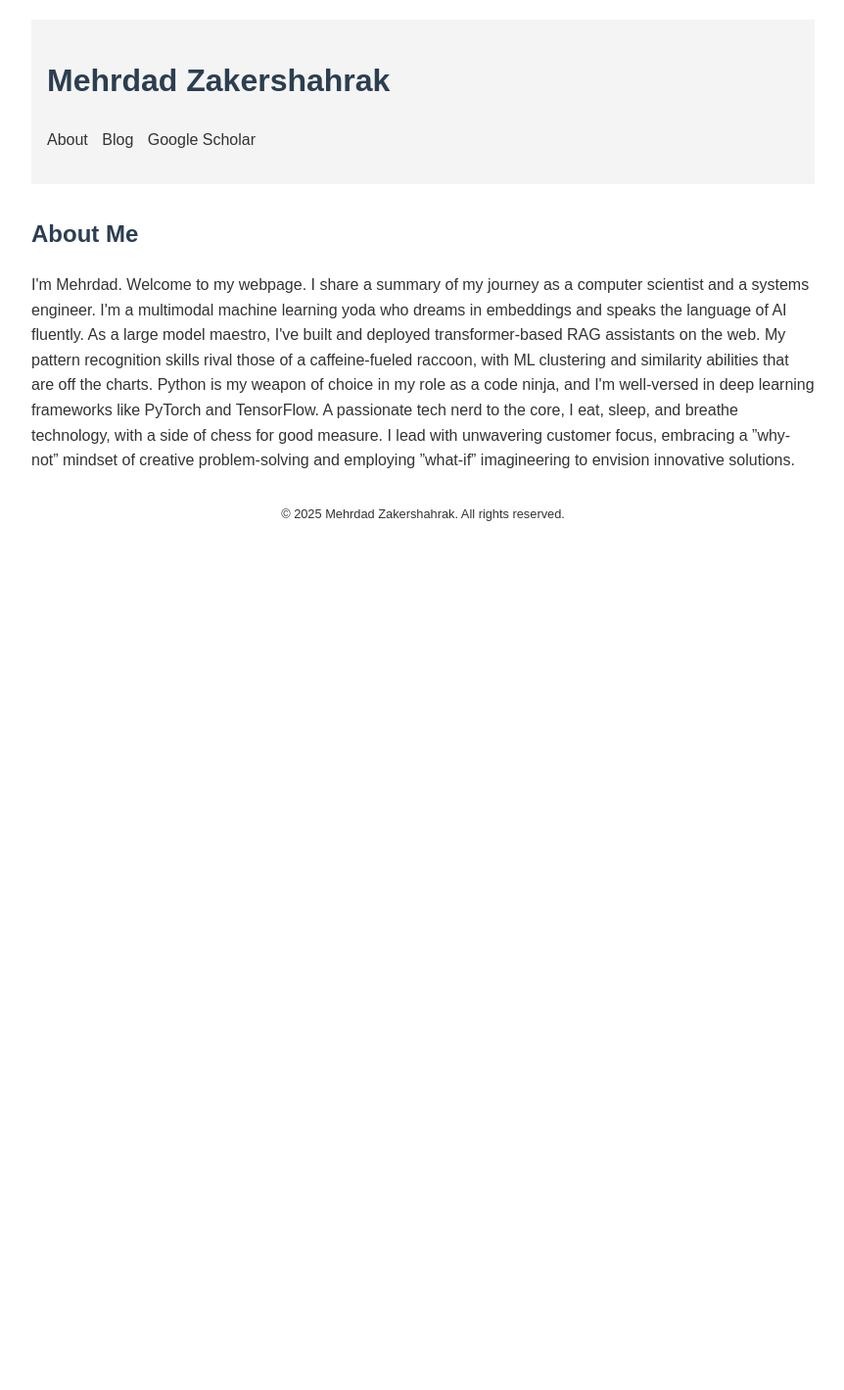
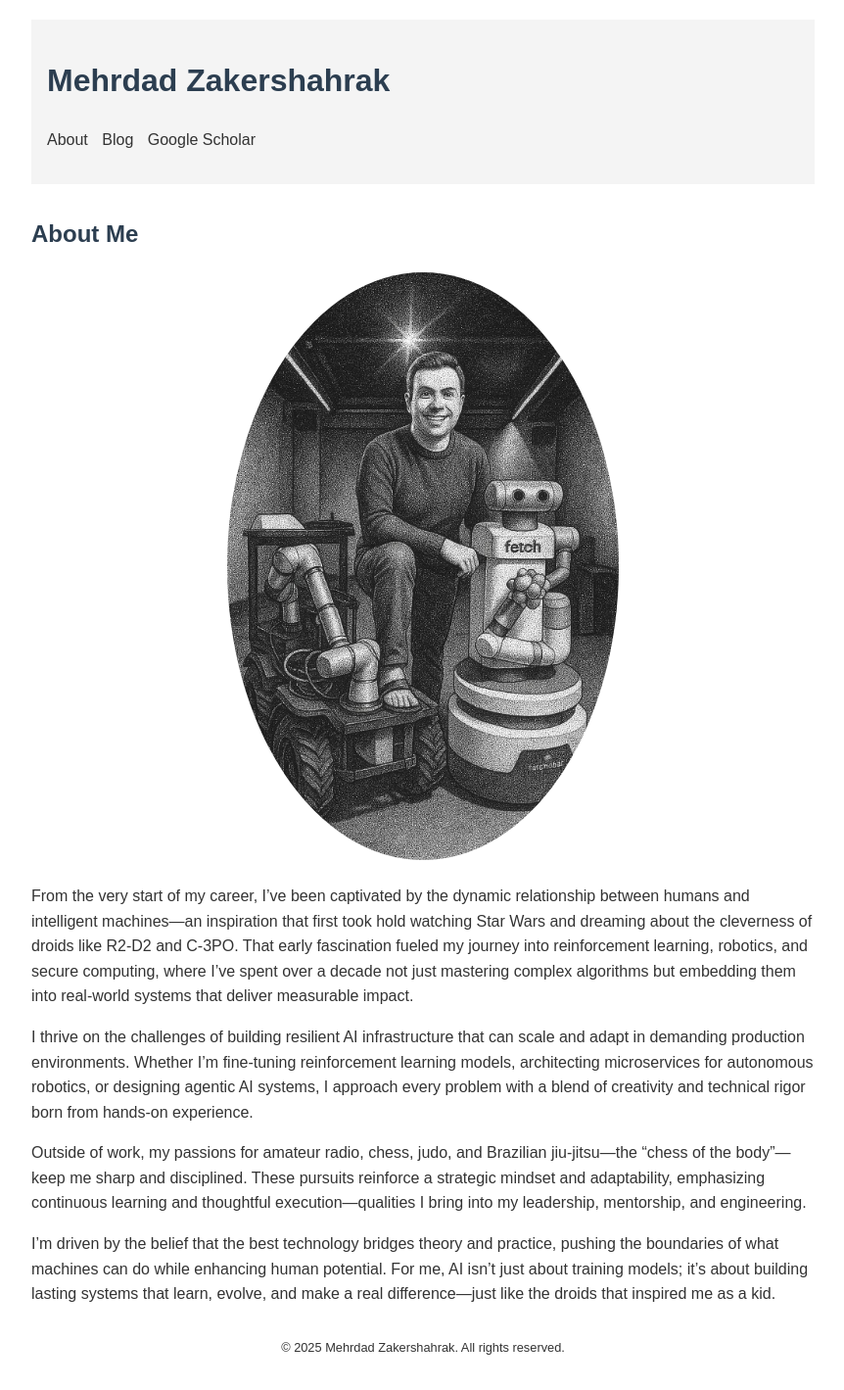
Before and after one commit to mehrdadzakershahrak/mehrdadzakershahrak.github.io, a Jekyll site: the page built from index.html, in a window 1280 px wide. Shown: the whole page at 98% size, without its empty margins (208-1070 px from the left). Built offline with Jekyll 4.4.1, drawn with Linux system fonts in a browser that asks for light colours; before the commit the page ends 900 px from its top, so only the background shows below that.

Commit message:
index html updated

```diff
--- a/index.html
+++ b/index.html
@@ -4,5 +4,9 @@
 ---
 <section id="about">
     <h2>About Me</h2>
-    <p>I'm Mehrdad. Welcome to my webpage. I share a summary of my journey as a computer scientist and a systems engineer. I'm a multimodal machine learning yoda who dreams in embeddings and speaks the language of AI fluently. As a large model maestro, I've built and deployed transformer-based RAG assistants on the web. My pattern recognition skills rival those of a caffeine-fueled raccoon, with ML clustering and similarity abilities that are off the charts. Python is my weapon of choice in my role as a code ninja, and I'm well-versed in deep learning frameworks like PyTorch and TensorFlow. A passionate tech nerd to the core, I eat, sleep, and breathe technology, with a side of chess for good measure. I lead with unwavering customer focus, embracing a ”why-not” mindset of creative problem-solving and employing ”what-if” imagineering to envision innovative solutions.</p>
+    <img src="{{ '/assets/images/profile.jpg' | relative_url }}" alt="Mehrdad Zakershahrak" class="about-photo">
+    <p>From the very start of my career, I’ve been captivated by the dynamic relationship between humans and intelligent machines—an inspiration that first took hold watching Star Wars and dreaming about the cleverness of droids like R2-D2 and C-3PO. That early fascination fueled my journey into reinforcement learning, robotics, and secure computing, where I’ve spent over a decade not just mastering complex algorithms but embedding them into real-world systems that deliver measurable impact.</p>
+    <p>I thrive on the challenges of building resilient AI infrastructure that can scale and adapt in demanding production environments. Whether I’m fine-tuning reinforcement learning models, architecting microservices for autonomous robotics, or designing agentic AI systems, I approach every problem with a blend of creativity and technical rigor born from hands-on experience.</p>
+    <p>Outside of work, my passions for amateur radio, chess, judo, and Brazilian jiu-jitsu—the “chess of the body”—keep me sharp and disciplined. These pursuits reinforce a strategic mindset and adaptability, emphasizing continuous learning and thoughtful execution—qualities I bring into my leadership, mentorship, and engineering.</p>
+    <p>I’m driven by the belief that the best technology bridges theory and practice, pushing the boundaries of what machines can do while enhancing human potential. For me, AI isn’t just about training models; it’s about building lasting systems that learn, evolve, and make a real difference—just like the droids that inspired me as a kid.</p>
 </section>
```
